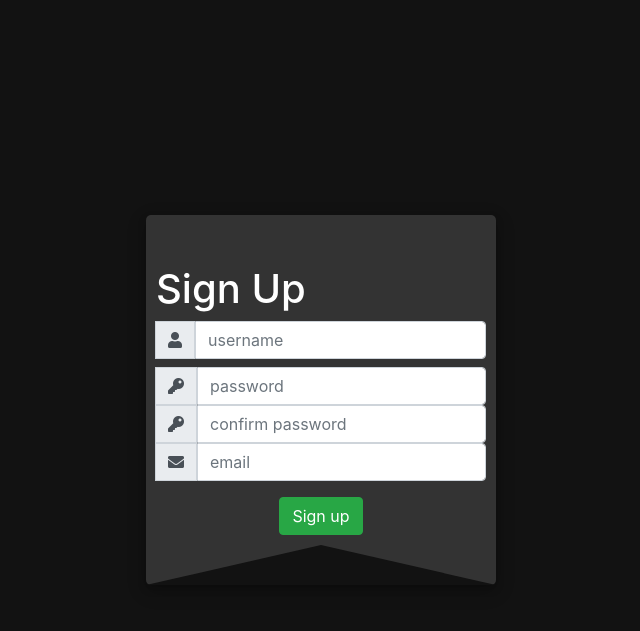
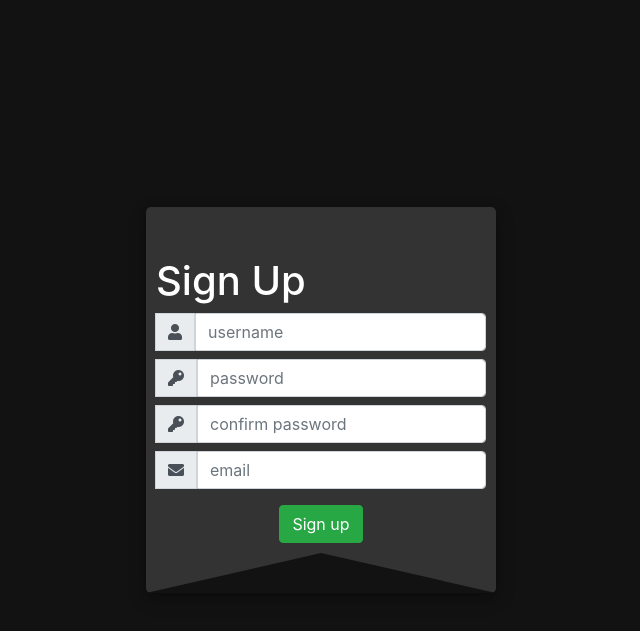
Before and after one commit to EtienneBBeaulac/cs_313, a PHP site: page /project/signup.php in a window 1280 px wide. Shown: the top 631 px of the page, without its empty margins (319-959 px from the left). Run offline with PHP 8.4, Linux system fonts and the light colour scheme; some libraries are stand-ins or nearby versions.

Commit message:
sign up form project

```diff
--- a/web/project/signup.php
+++ b/web/project/signup.php
@@ -23,7 +23,7 @@
         $email = test_input($_POST['email']);
         $password = test_input($_POST['password']);
         $cpassword = test_input($_POST['cpassword']);
-        $unErr = preg_match("/^[0-9a-zA-Z_]{5,}$/", $username === 0) ? 'Username must be bigger than 5 characters and contain only numbers and letters' : '';
+        $unErr = !preg_match("/^[0-9a-zA-Z_]{5,}$/", $username === 0) ? 'Username must be bigger than 5 characters and contain only numbers and letters' : '';
         $errors = checkPassword($password, $cpassword);
         $pwErr = $errors['pwErr'];
         $cpwErr = $errors['cpwErr'];
@@ -76,14 +76,14 @@
               </div>
               <input type="password" name="password" id="password" class="form-control" value="" placeholder="password" required>
             </div>
-            <div class="invalid-feedback mb-2 <?php echo $pwErr == '' ? '' : 'd-block' ?>"><?php echo $pwErr ?></div>
+            <div class="invalid-feedback mb-2 d-block"><?php echo $pwErr ?></div>
             <div class="input-group">
               <div class="input-group-append">
                 <span class="input-group-text"><i class="fas fa-key"></i></span>
               </div>
               <input type="password" name="cpassword" id="cpassword" class="form-control" value="" placeholder="confirm password" required>
             </div>
-            <div class="invalid-feedback mb-2 <?php echo $cpwErr == '' ? '' : 'd-block' ?>"><?php echo $cpwErr ?></div>
+            <div class="invalid-feedback mb-2 d-block"><?php echo $cpwErr ?></div>
             <div class="input-group mb-3">
               <div class="input-group-append">
                 <span class="input-group-text"><i class="fas fa-envelope"></i></span>
```
